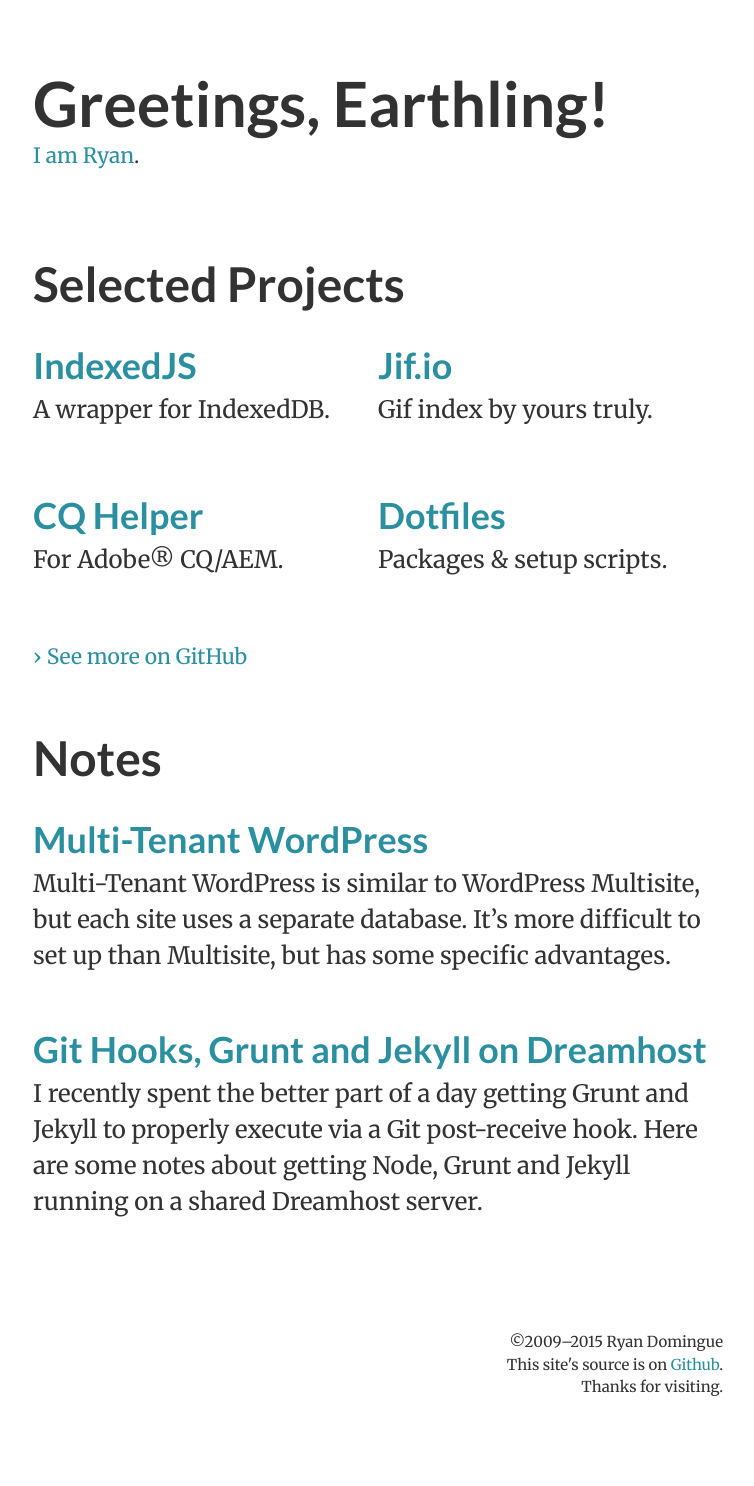
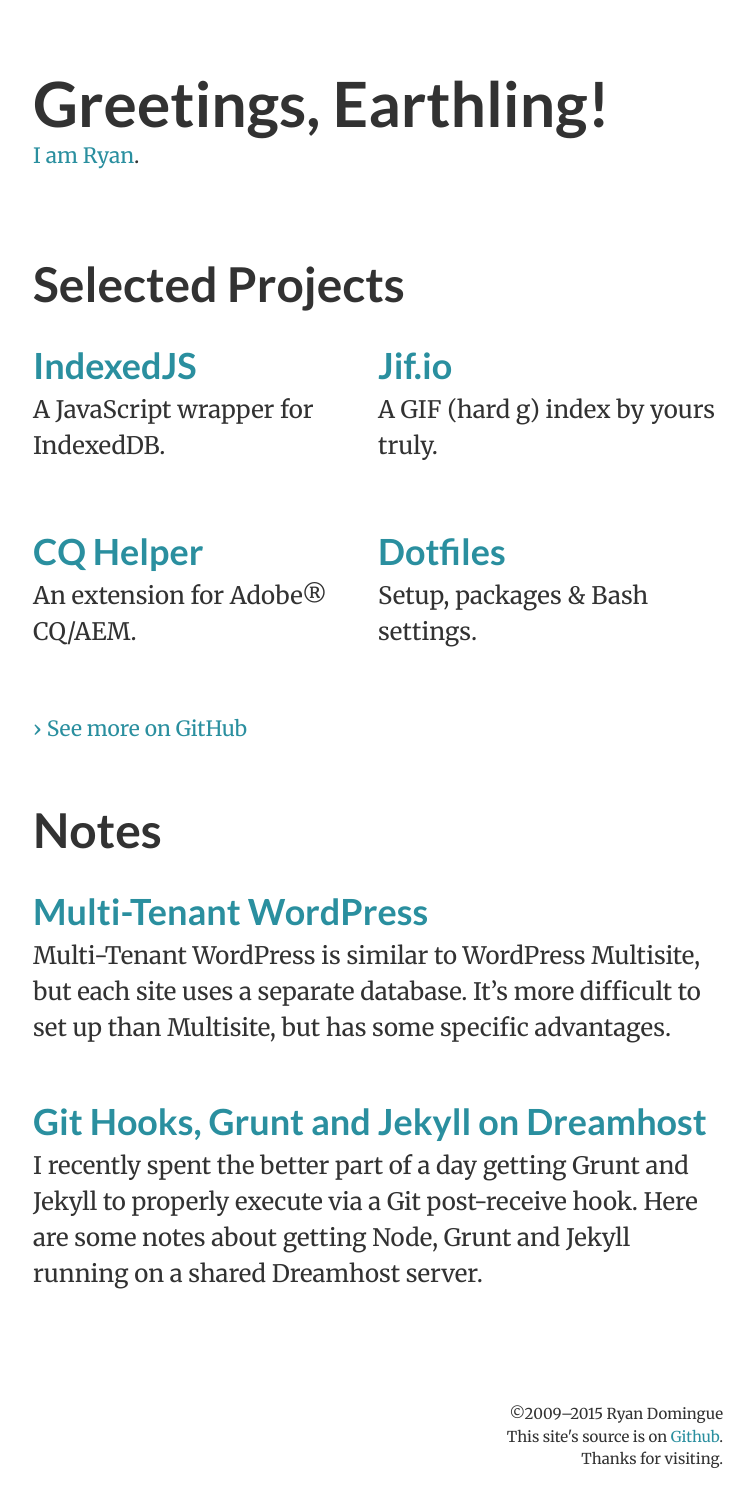
Before and after one commit to goodguyry/ryandomingue.com, a Jekyll site: the page built from index.html, in a window 1280 px wide. Shown: the whole page, without its empty margins (262-1016 px from the left). Built offline with Jekyll 4.4.1, drawn with Linux system fonts in a browser that asks for light colours; before the commit the page ends 1414 px from its top, so only the background shows below that.

Commit message:
Project description updates

```diff
--- a/index.html
+++ b/index.html
@@ -3,16 +3,16 @@ layout: front
 title: Ryan Domingue is a web designer and developer living in Seattle, Washington
 projects:
   - name: IndexedJS
-    description: A wrapper for IndexedDB.
+    description: A JavaScript wrapper for IndexedDB.
     url: http://github.com/goodguyry/IndexedJS
   - name: Jif.io
-    description: Gif index by yours truly.
+    description: A GIF (hard g) index by yours truly.
     url: http://jif.io
   - name: CQ Helper
-    description: For Adobe<sup>&reg;</sup> CQ/AEM.
+    description: An extension for Adobe<sup>&reg;</sup> CQ/AEM.
     url: http://github.com/goodguyry/cq-helper
   - name: Dotfiles
-    description: Packages &amp; setup scripts.
+    description: Setup, packages &amp; Bash settings.
     url: http://github.com/goodguyry/dotfiles
 ---
 
```
